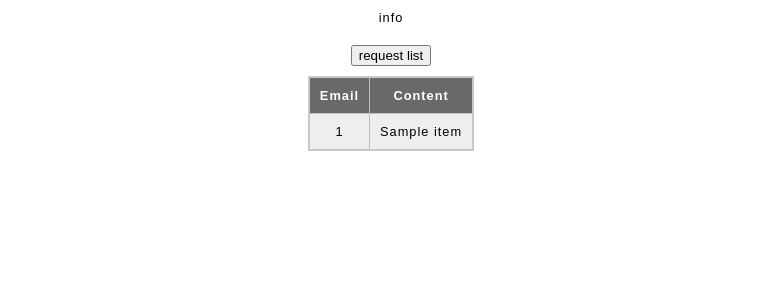
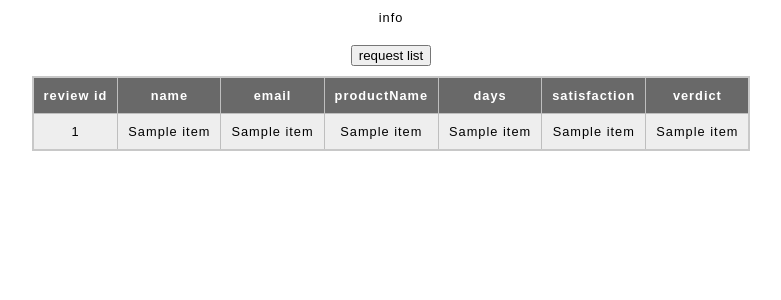
Before and after one commit to omer2104/secure-form-submission, a Flask app: template server/templates/dataBase.html in a window 1280 px wide. Shown: the top 300 px of the page, without its empty margins (249-1030 px from the left). Run offline with Flask 2, Linux system fonts and the light colour scheme; the template is opened without the code that fills it: most values are stand-ins (such as "Sample title", 1, 10 or a date in 2020).

Commit message:
fixed database html to print reviews table

```diff
--- a/server/templates/dataBase.html
+++ b/server/templates/dataBase.html
@@ -10,13 +10,23 @@
         <caption>info</caption>
         <caption> <input type="button" onclick="location.href='/'" value="request list"></caption>
         <tr>
-            <th scope="col">Email</th>
-            <th scope="col">Content</th>
+            <th scope="col">review id</th>
+            <th scope="col">name</th>
+            <th scope="col">email</th>
+            <th scope="col">productName</th>
+            <th scope="col">days</th>
+            <th scope="col">satisfaction</th>
+            <th scope="col">verdict</th>
         </tr>
         {% for item in items %}
         <tr>
             <td>{{item[0]}}</td>
             <td>{{item[1]}}</td>
+            <td>{{item[2]}}</td>
+            <td>{{item[3]}}</td>
+            <td>{{item[4]}}</td>
+            <td>{{item[5]}}</td>
+            <td>{{item[6]}}</td>
             </td>
             {% endfor %}
     </table>
```
